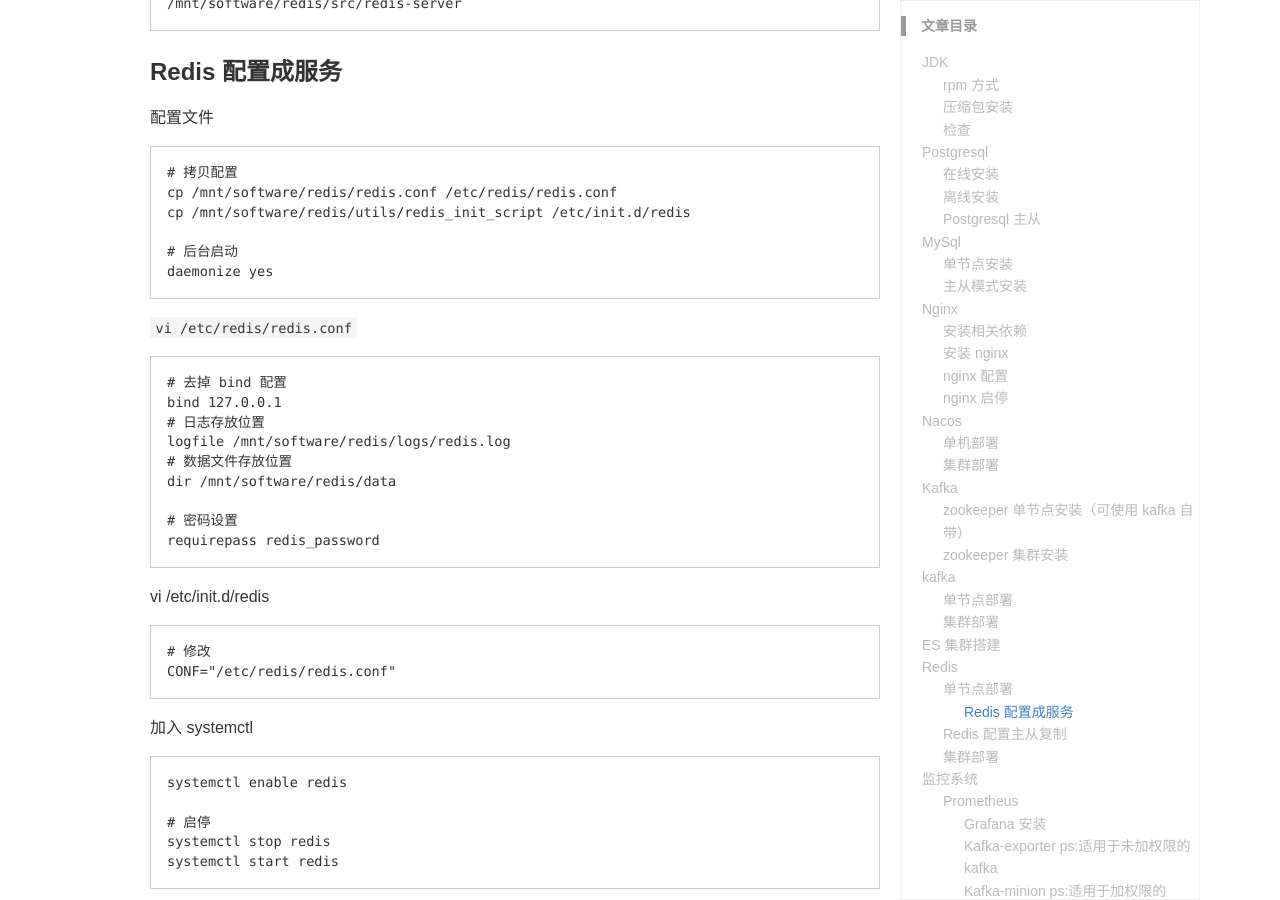
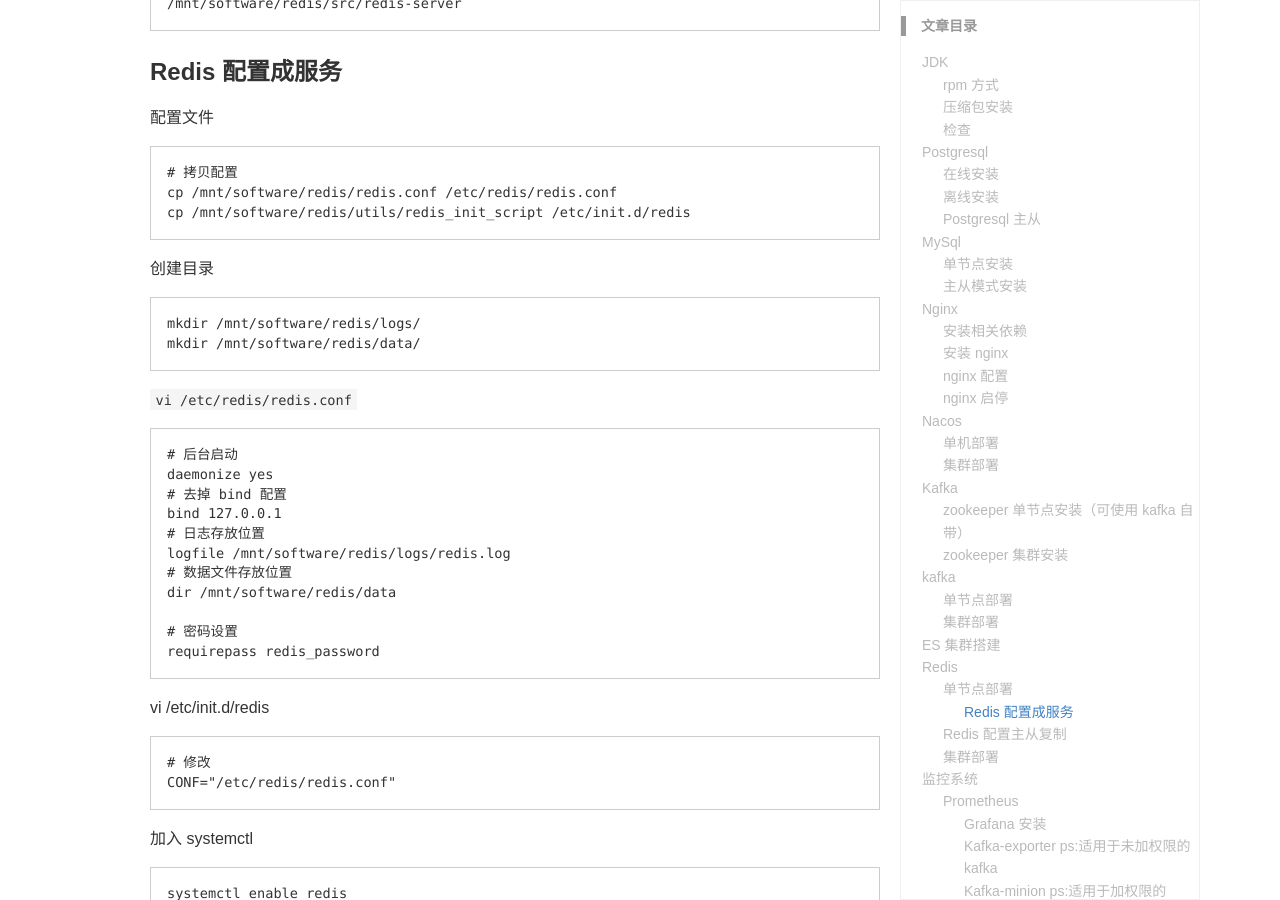
Before and after one commit to Lewinz/lewinz.github.io, a Jekyll site: the page built from _wiki/middleware.md, in a window 1280 px wide and 900 px high, scrolled down 20705 px. Built offline with Jekyll 4.4.1, drawn with Linux system fonts in a browser that asks for light colours; some web fonts are replaced; comment, search, counter and statistics services are not loaded; a style sheet for code colours, icons or effects is not loaded.

Commit message:
update redis install doc

````diff
--- a/_wiki/middleware.md
+++ b/_wiki/middleware.md
@@ -941,13 +941,18 @@
 # 拷贝配置
 cp /mnt/software/redis/redis.conf /etc/redis/redis.conf
 cp /mnt/software/redis/utils/redis_init_script /etc/init.d/redis
+```
 
-# 后台启动
-daemonize yes
+创建目录
+``` shell
+mkdir /mnt/software/redis/logs/
+mkdir /mnt/software/redis/data/
 ```
 
 `vi /etc/redis/redis.conf`
 ``` shell
+# 后台启动
+daemonize yes
 # 去掉 bind 配置
 bind 127.0.0.1
 # 日志存放位置
````
